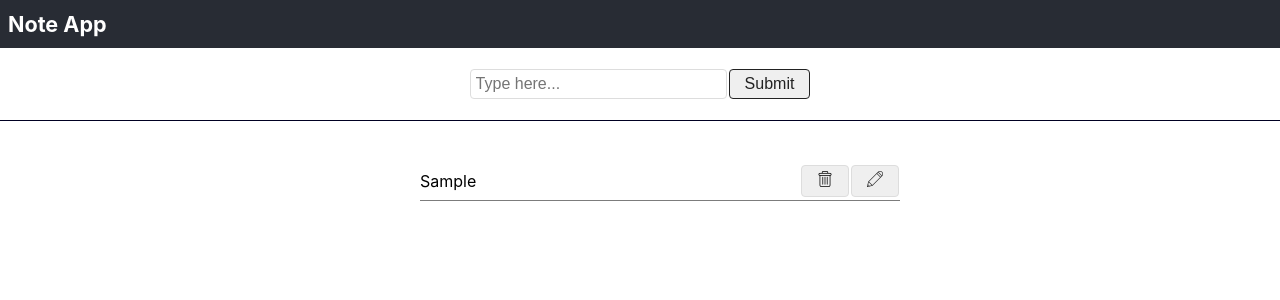
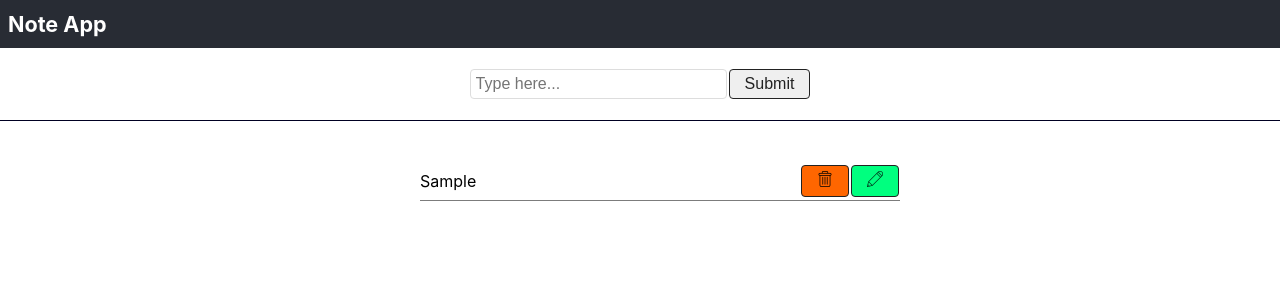
Before and after one commit to raminrez/snappNote, a React (Create React App) app: page / in a window 1280 px wide. Both pictures are taken after typing "Sample" into the empty fields and a click on the button "Submit". Shown: the top 300 px of the page. Built offline with nearby package versions, Linux system fonts and the light colour scheme.

Commit message:
add button  css

```diff
--- a/src/components/Button.scss
+++ b/src/components/Button.scss
@@ -14,3 +14,13 @@
   color: #222;
   border: 1px solid #222;
 }
+
+.button-green {
+  background-color: springgreen;
+  border-color: #222;
+}
+
+.button-orange {
+  background-color: rgb(255, 102, 0);
+  border-color: #222;
+}
```
